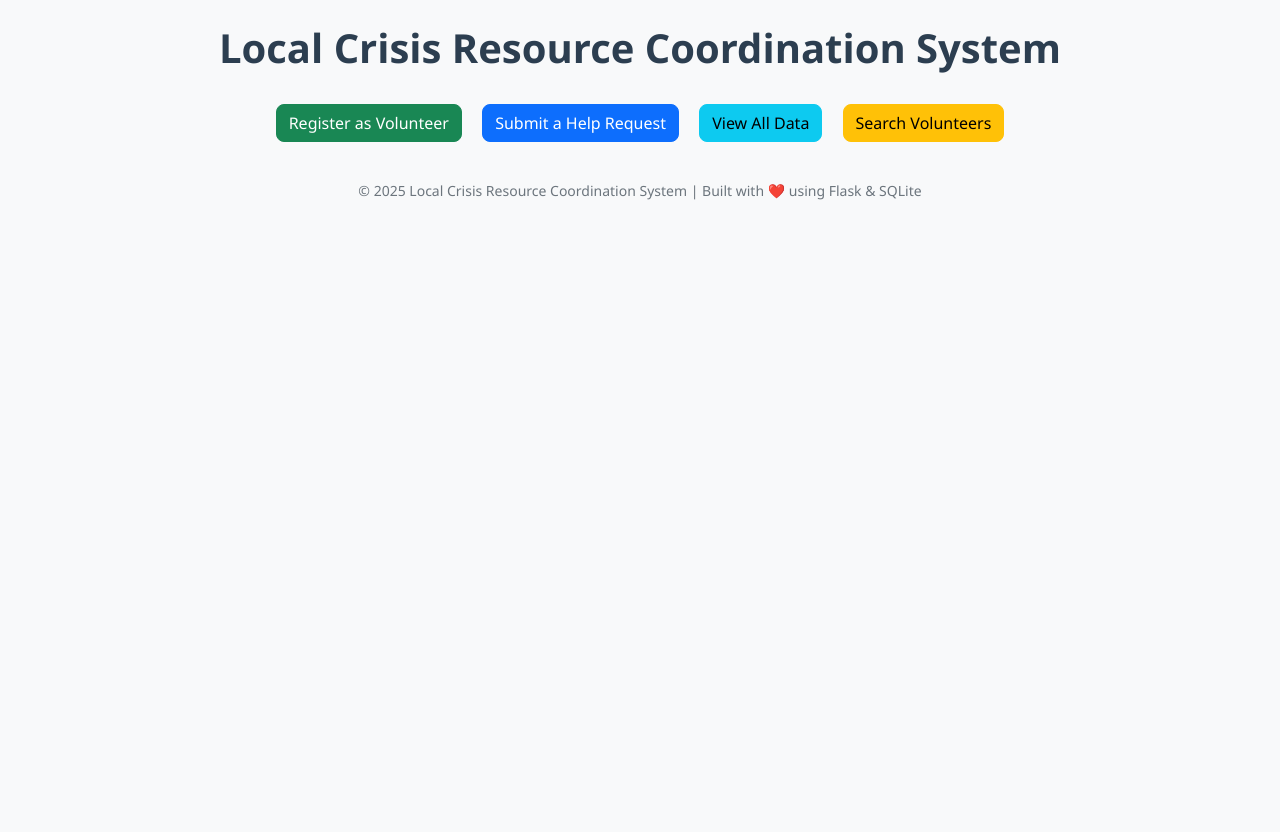
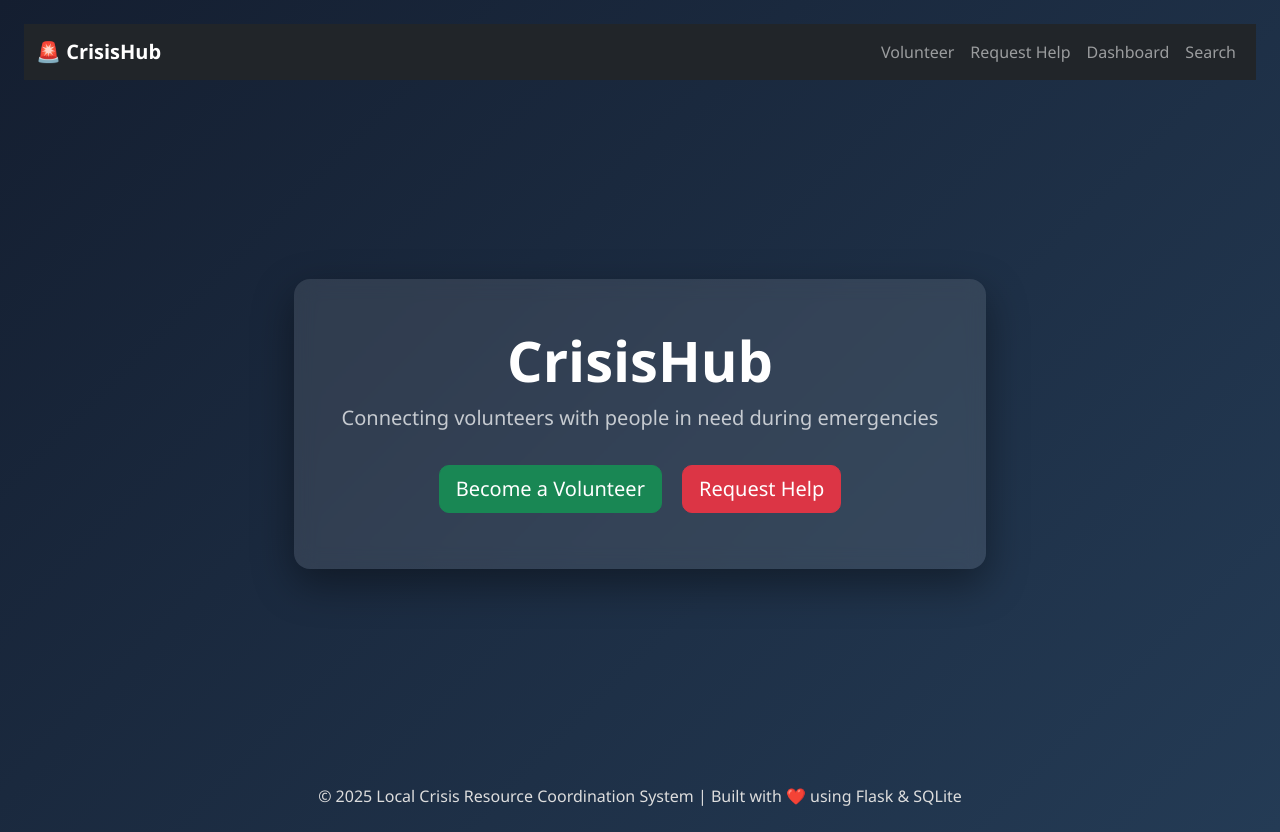
Before and after one commit to Parth110107/CrisisHub, a Flask app: page / in a window 1280 px wide. Before the commit the page ends 200 px from the top, so only its background shows below. Run offline with Flask 3, Linux system fonts and the light colour scheme.

Commit message:
UI upgrade: hero section, dashboard fixes, styling

```diff
--- a/static/style.css
+++ b/static/style.css
@@ -1,45 +1,44 @@
 body {
-  background-color: #f8f9fa;
+  background: linear-gradient(135deg, #141e30, #243b55);
   font-family: 'Segoe UI', Tahoma, Geneva, Verdana, sans-serif;
 }
 
 h1, h2 {
-  color: #2c3e50;
-  font-weight: 600;
+  color: #ffffff;
   text-align: center;
 }
 
-form {
-  max-width: 600px;
-  margin: 20px auto;
-  background: #fff;
+form, .table, .card {
+  background: rgba(255, 255, 255, 0.95);
+  border-radius: 12px;
   padding: 25px;
-  border-radius: 10px;
-  box-shadow: 0 0 10px rgba(0,0,0,0.1);
+  box-shadow: 0 10px 20px rgba(0,0,0,0.2);
 }
 
 .btn {
-  border-radius: 8px;
+  border-radius: 10px;
+  transition: 0.3s ease;
 }
 
-.table {
-  background-color: white;
-  border-radius: 8px;
-  overflow: hidden;
-}
-
-.table th {
-  background-color: #198754;
-  color: white;
-}
-
-a.btn {
-  margin: 5px;
+.btn:hover {
+  transform: scale(1.05);
 }
 
 footer {
   text-align: center;
-  margin-top: 30px;
-  color: #6c757d;
-  font-size: 14px;
+  margin-top: 40px;
+  color: #ddd;
 }
+.card h1 {
+  color: #2c3e50;   /* dark blue */
+  font-weight: 700;
+}
+
+.card h4 {
+  color: #555;
+}
+.hero-box {
+  background: rgba(255, 255, 255, 0.1);
+  backdrop-filter: blur(10px);
+  box-shadow: 0 15px 40px rgba(0,0,0,0.4);
+}
--- a/templates/index.html
+++ b/templates/index.html
@@ -6,15 +6,44 @@
   <link rel="stylesheet" href="{{ url_for('static', filename='style.css') }}">
 </head>
 <body class="p-4">
+  <nav class="navbar navbar-expand-lg navbar-dark bg-dark mb-4">
+  <div class="container-fluid">
+    <a class="navbar-brand fw-bold" href="/">🚨 CrisisHub</a>
+    <div class="navbar-nav">
+      <a class="nav-link" href="/add_volunteer">Volunteer</a>
+      <a class="nav-link" href="/add_request">Request Help</a>
+      <a class="nav-link" href="/dashboard">Dashboard</a>
+      <a class="nav-link" href="/search">Search</a>
+    </div>
+  </div>
+</nav>
+{% with messages = get_flashed_messages(with_categories=true) %}
+{% for category, message in messages %}
+<div class="alert alert-{{ category }}">{{ message }}</div>
+{% endfor %}
+{% endwith %}
 
-  <h1 class="mb-4">Local Crisis Resource Coordination System</h1>
+<div class="container d-flex justify-content-center align-items-center" style="min-height: 80vh;">
+  <div class="text-center p-5 rounded-4 hero-box">
 
-  <div class="text-center">
-    <a href="/add_volunteer" class="btn btn-success m-2">Register as Volunteer</a>
-    <a href="/add_request" class="btn btn-primary m-2">Submit a Help Request</a>
-    <a href="/view" class="btn btn-info m-2">View All Data</a>
-    <a href="/search" class="btn btn-warning m-2">Search Volunteers</a>
+    <h1 class="display-4 fw-bold text-white">CrisisHub</h1>
+
+    <p class="lead text-light opacity-75">
+      Connecting volunteers with people in need during emergencies
+    </p>
+
+    <div class="mt-4">
+      <a href="/add_volunteer" class="btn btn-success btn-lg m-2">Become a Volunteer</a>
+      <a href="/add_request" class="btn btn-danger btn-lg m-2">Request Help</a>
+    </div>
+
   </div>
+</div>
+
+
+
+
+
 
   <footer>
     © 2025 Local Crisis Resource Coordination System | Built with ❤️ using Flask & SQLite
```
Also changed, not shown: templates/add_request.html (+17 -0 lines), templates/add_volunteer.html (+16 -0 lines), templates/dashboard.html (added, +46 -0 lines), templates/search.html (+12 -0 lines), templates/view_data.html (+11 -0 lines), database.db.
